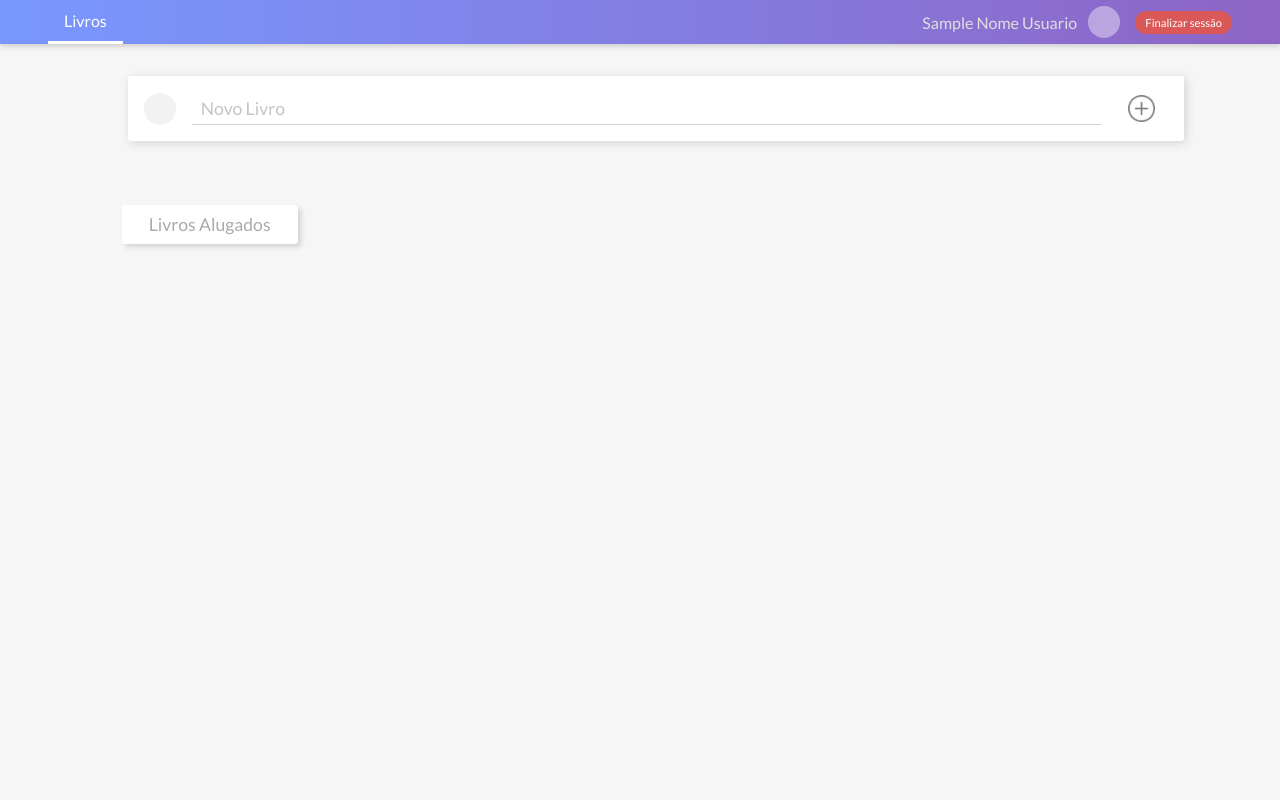
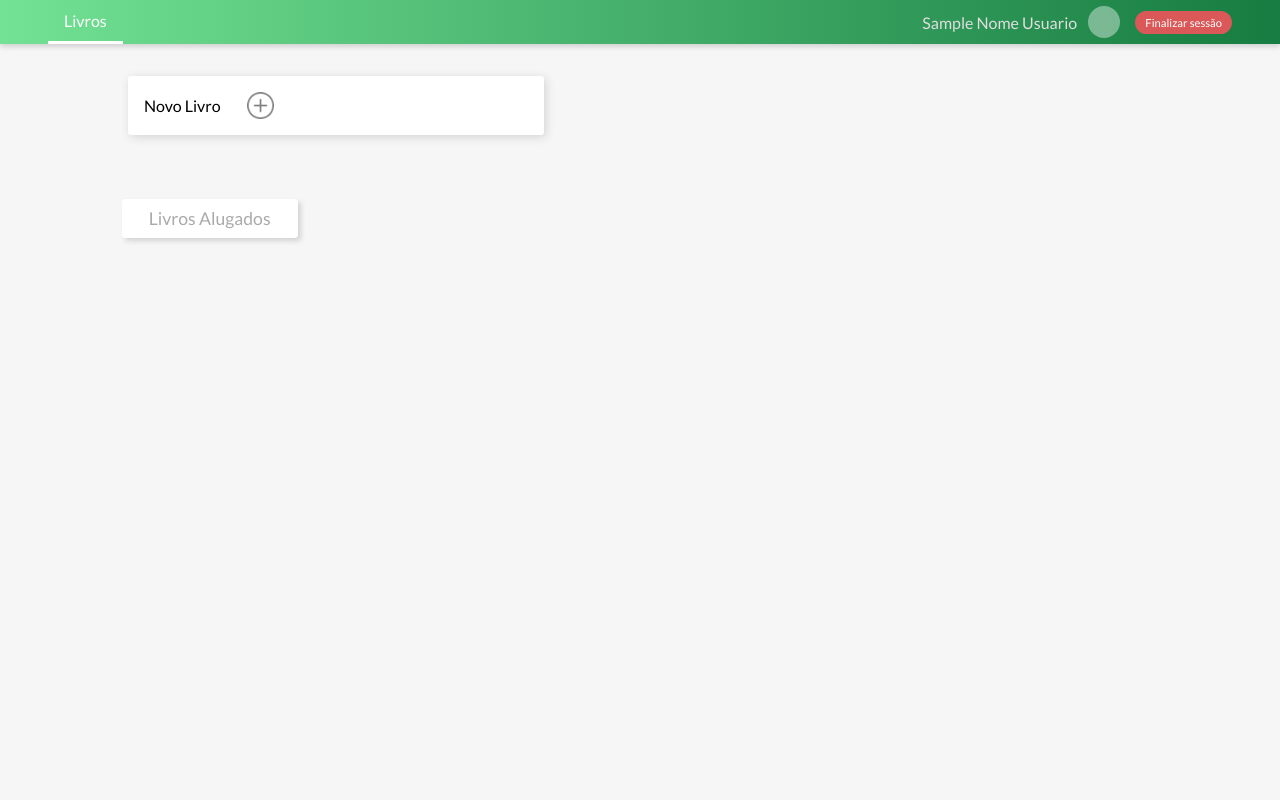
Before and after one commit to diogohr01/PYTHON, a Django app: template projeto_livraria/app_livraria/templates/cadastro/livros.html in a window 1280 px wide. Run offline with Django 5.2, Linux system fonts and the light colour scheme; the template is opened without the code that fills it: most values are stand-ins (such as "Sample title", 1, 10 or a date in 2020); some libraries are stand-ins or nearby versions.

Commit message:
mudanças

```diff
--- a/projeto_livraria/app_livraria/static/app/styles/common.css
+++ b/projeto_livraria/app_livraria/static/app/styles/common.css
@@ -1,8 +1,8 @@
 @import url('https://fonts.googleapis.com/css2?family=Lato:wght@100;300;400&display=swap');
 
 :root {
-  --primary: #7898FF;
-  --secondary: #8E64C5;
+  --primary: #73e294;
+  --secondary: #167c41;
   --app-grey: #F2F2F2;
 }
 
--- a/projeto_livraria/app_livraria/static/app/styles/tarefas.css
+++ b/projeto_livraria/app_livraria/static/app/styles/tarefas.css
@@ -53,8 +53,8 @@ a {
   display: flex;
   align-items: center;
   background-color: white;
-  width: 80%;
-  margin: 0 10%;
+  width: 30%;
+    margin: 0 10%;
   padding: 1em;
   box-shadow: 2px 2px 10px lightgrey;
   border-radius: .2em;
--- a/projeto_livraria/app_livraria/templates/cadastro/livros.html
+++ b/projeto_livraria/app_livraria/templates/cadastro/livros.html
@@ -53,13 +53,13 @@
   </header>
 
 
-  <form class="nova-tarefa">
-    <div class="not-done "></div>
-    <input id="novaTarefa" type="text" placeholder="Novo Livro">
+  <div class="nova-tarefa">
+    <p>Novo Livro</p>
     <button id="botaoNovaTarefa" type="submit">
-      <img src="./assets/plus.png" alt="Adicionar um novo livro">
+
+      <img src="{% static 'app/assets/plus.png' %}" alt="Adicionar um novo livro">
     </button>
-  </form>
+  </div>
 
 
   <ul class="tarefas-pendentes">
```
Also changed, not shown: projeto_livraria/app_livraria/views.py (+25 -27 lines).
